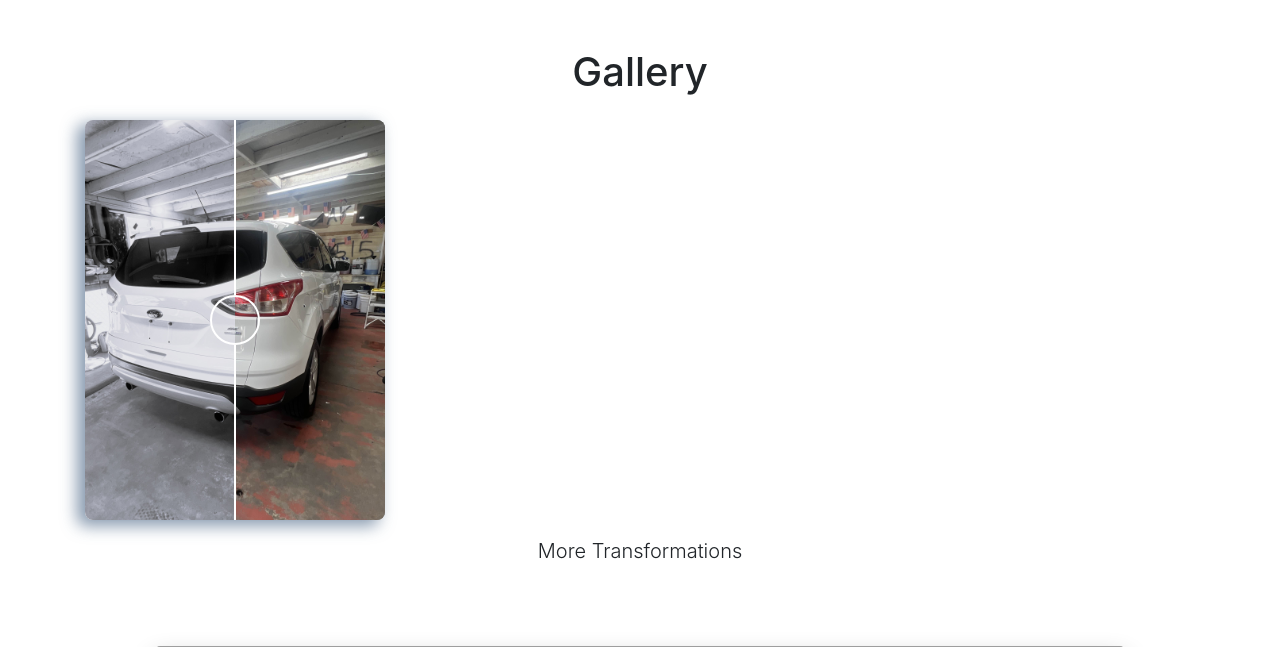
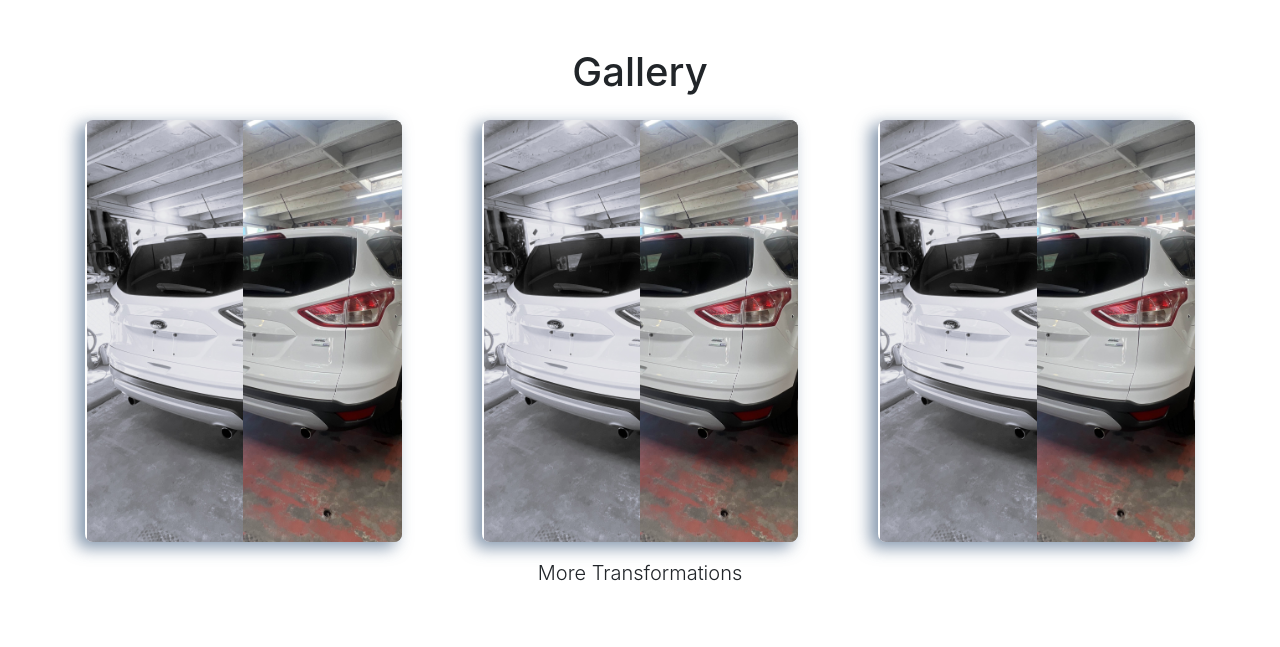
Before and after one commit to Con-Rez/autoDetailProject, a Django app: page /gallery/ in a window 1280 px wide. Shown: the part 80-727 px from the top of the page. Run offline with Django 5.2, Linux system fonts and the light colour scheme; some libraries are stand-ins or nearby versions; grey boxes are pictures that could not be loaded.

Commit message:
fixed images created 3 image sliders all working

```diff
--- a/apps/home/templates/gallery.html
+++ b/apps/home/templates/gallery.html
@@ -17,9 +17,43 @@
 
 <div class="container" style="width: 100%; max-width: 1200px; margin: 0 auto; padding-bottom: 20px;">
   <h1 class="text-center mt-5" style="text-align: center; margin-top: 30px;">Gallery</h1>
-  <div class="container"> <!-- Align with the navbar's container -->
+  <div class="container">
     <div class="slider-container">
-      <div id="image-comparison-slider">
+      <div class="image-comparison-slider">
+        <img src="{% static 'imgs/BeforeAfterFordBW.jpg' %}" alt="before">
+        <div class="img-wrapper">
+          <img src="{% static 'imgs/BeforeAfterFordColor.jpg' %}" alt="after">
+        </div>
+        <span class="label label-before">Before</span>
+        <span class="label label-after">After</span>
+        <div class="handle">
+          <div class="handle-line"></div>
+          <div class="handle-circle">
+            <i class="fas fa-chevron-left"></i>
+            <i class="fas fa-chevron-right"></i>
+          </div>
+          <div class="handle-line"></div>
+        </div>
+      </div>
+
+      <div class="image-comparison-slider">
+        <img src="{% static 'imgs/BeforeAfterFordBW.jpg' %}" alt="before">
+        <div class="img-wrapper">
+          <img src="{% static 'imgs/BeforeAfterFordColor.jpg' %}" alt="after">
+        </div>
+        <span class="label label-before">Before</span>
+        <span class="label label-after">After</span>
+        <div class="handle">
+          <div class="handle-line"></div>
+          <div class="handle-circle">
+            <i class="fas fa-chevron-left"></i>
+            <i class="fas fa-chevron-right"></i>
+          </div>
+          <div class="handle-line"></div>
+        </div>
+      </div>
+
+      <div class="image-comparison-slider">
         <img src="{% static 'imgs/BeforeAfterFordBW.jpg' %}" alt="before">
         <div class="img-wrapper">
           <img src="{% static 'imgs/BeforeAfterFordColor.jpg' %}" alt="after">
@@ -166,50 +200,50 @@
 </script>
 
 <script>
-  /**JS**/
-  const slider = document.querySelector("#image-comparison-slider");
-  const sliderImgWrapper = document.querySelector("#image-comparison-slider .img-wrapper");
-  const sliderHandle = document.querySelector("#image-comparison-slider .handle");
+  document.querySelectorAll(".image-comparison-slider").forEach(setupSlider);
 
-  slider.addEventListener("mousemove", sliderMouseMove);
-  slider.addEventListener("touchmove", sliderMouseMove);
+function setupSlider(slider) {
+  const sliderImgWrapper = slider.querySelector(".img-wrapper");
+  const sliderHandle = slider.querySelector(".handle");
+
+  let isDragging = false;
+
+  slider.addEventListener("mousedown", startDragging);
+  slider.addEventListener("touchstart", startDragging);
+  slider.addEventListener("mouseup", stopDragging);
+  slider.addEventListener("touchend", stopDragging);
+  slider.addEventListener("mouseleave", stopDragging);
+
+  function startDragging(event) {
+    isDragging = true;
+    sliderMouseMove(event); // Update position on initial press
+    document.addEventListener("mousemove", sliderMouseMove);
+    document.addEventListener("touchmove", sliderMouseMove);
+  }
+
+  function stopDragging() {
+    isDragging = false;
+    document.removeEventListener("mousemove", sliderMouseMove);
+    document.removeEventListener("touchmove", sliderMouseMove);
+  }
 
   function sliderMouseMove(event) {
+    if (!isDragging) return;
 
-  if(isSliderLocked) return;
+    const sliderLeftX = slider.offsetLeft;
+    const sliderWidth = slider.clientWidth;
+    const sliderHandleWidth = sliderHandle.clientWidth;
 
-  const sliderLeftX = slider.offsetLeft;
-  const sliderWidth = slider.clientWidth;
-  const sliderHandleWidth = sliderHandle.clientWidth;
+    let mouseX = (event.clientX || event.touches[0]?.clientX) - sliderLeftX;
+    if (mouseX < 0) mouseX = 0;
+    else if (mouseX > sliderWidth) mouseX = sliderWidth;
 
-  let mouseX = (event.clientX || event.touches[0].clientX) - sliderLeftX;
-  if(mouseX < 0) mouseX = 0;
-  else if(mouseX > sliderWidth) mouseX = sliderWidth;
+    const percentage = (mouseX / sliderWidth) * 100;
 
-  sliderImgWrapper.style.width = `${((1 - mouseX/sliderWidth) * 100).toFixed(4)}%`;
-  sliderHandle.style.left = `calc(${((mouseX/sliderWidth) * 100).toFixed(4)}% - ${sliderHandleWidth/2}px)`;
+    sliderImgWrapper.style.width = `${(100 - percentage).toFixed(2)}%`;
+    sliderHandle.style.left = `calc(${percentage.toFixed(2)}% - ${sliderHandleWidth / 2}px)`;
   }
-
-  let isSliderLocked = false;
-
-  slider.addEventListener("mousedown", sliderMouseDown);
-  slider.addEventListener("touchstart", sliderMouseDown);
-  slider.addEventListener("mouseup", sliderMouseUp);
-  slider.addEventListener("touchend", sliderMouseUp);
-  slider.addEventListener("mouseleave", sliderMouseLeave);
-
-  function sliderMouseDown(event) {
-  if(isSliderLocked) isSliderLocked = false;
-  sliderMouseMove(event);
-  }
-
-  function sliderMouseUp() {
-  if(!isSliderLocked) isSliderLocked = true;
-  }
-
-  function sliderMouseLeave() {
-  if(isSliderLocked) isSliderLocked = false;
-  }
+}
 
 
   </script>
--- a/globalStatic/css/styles.css
+++ b/globalStatic/css/styles.css
@@ -134,40 +134,41 @@
 }
 
 
-:root {
-  --image-comparison-slider-width: min(80vw, 300px);
+::root {
+  --image-comparison-slider-width: min(80vw, 100px);
   --image-comparison-slider-handle-width: 50px;
-  --image-comparison-slider-height: 100px; /* Set a height for the slider */
+  --image-comparison-slider-height: 100px; /* Set a consistent height */
 }
 
 .slider-container {
-  display: flex;          /* Use flexbox for alignment */
-  justify-content: left; /* Center the slider horizontally */
-  align-items: left;     /* Optional: Align vertically */
-  width: 100%;             /* Ensure it spans the parent container */
-  padding: 1rem 0;         /* Add vertical padding */
+  display: flex; /* Arrange sliders in a horizontal row */
+  justify-content: center; /* Center the group of sliders horizontally */
+  align-items: center; /* Center sliders vertically */
+  gap: 5rem; /* Add spacing between sliders */
+  width: 100%;
+  padding: 1rem 0;
 }
 
-
-
-#image-comparison-slider {
+.image-comparison-slider {
   position: relative;
   width: var(--image-comparison-slider-width);
+  height: var(--image-comparison-slider-height);
   overflow: hidden;
   border-radius: 0.5rem;
   box-shadow: -7px 5px 16px 1px rgba(56, 86, 122, 0.6);
   cursor: col-resize;
 }
-#image-comparison-slider img {
+
+.image-comparison-slider img {
   display: block;
-  width: var(--image-comparison-slider-width);
-  height: auto;
-  max-height: 80vh;
+  width: 100%;
+  height: var(--image-comparison-slider-height);
   object-fit: cover;
   pointer-events: none;
   user-select: none;
 }
-#image-comparison-slider .img-wrapper {
+
+.image-comparison-slider .img-wrapper {
   position: absolute;
   top: 0;
   right: 0;
@@ -175,15 +176,18 @@
   height: 100%;
   overflow: hidden;
   z-index: 1;
+}
 
-}
-#image-comparison-slider .img-wrapper img {
+.image-comparison-slider .img-wrapper img {
   position: absolute;
   top: 0;
   right: 0;
+  width: 100%;
   height: 100%;
+  object-fit: cover;
 }
-#image-comparison-slider .label {
+
+.image-comparison-slider .label {
   position: absolute;
   top: 1rem;
   z-index: 3;
@@ -196,22 +200,26 @@
   letter-spacing: 1px;
   user-select: none;
   opacity: 0;
-  transition: 0.25s cubic-bezier(.68,.26,.58,1.22);
+  transition: 0.25s cubic-bezier(.68, .26, .58, 1.22);
 }
-#image-comparison-slider:hover .label {
+
+.image-comparison-slider:hover .label {
   opacity: 1;
 }
-#image-comparison-slider .label.label-before {
+
+.image-comparison-slider .label.label-before {
   left: 1rem;
 }
-#image-comparison-slider .label.label-after {
+
+.image-comparison-slider .label.label-after {
   right: 1rem;
   background-color: #f95540;
 }
-#image-comparison-slider .handle {
+
+.image-comparison-slider .handle {
   position: absolute;
   top: 0;
-  left: calc(50% - var(--image-comparison-slider-handle-width)/2);
+  left: calc(50% - var(--image-comparison-slider-handle-width) / 2);
   width: var(--image-comparison-slider-handle-width);
   height: 100%;
   display: flex;
@@ -220,13 +228,14 @@
   align-items: center;
   user-select: none;
   z-index: 2;
-  /* transition: 0.25s cubic-bezier(.03,.98,.52,.99); */
 }
-#image-comparison-slider .handle-line {
+
+.image-comparison-slider .handle-line {
   width: 2px;
   flex-grow: 1;
   background-color: #fff;
 }
+
 #image-comparison-slider .handle-circle {
   width: var(--image-comparison-slider-handle-width);
   height: var(--image-comparison-slider-handle-width);
@@ -242,5 +251,6 @@
 @media (max-width: 200px) {
   :root {
     --image-comparison-slider-width: 90vw;
+    --image-comparison-slider-height: 200px;
   }
 }
```
